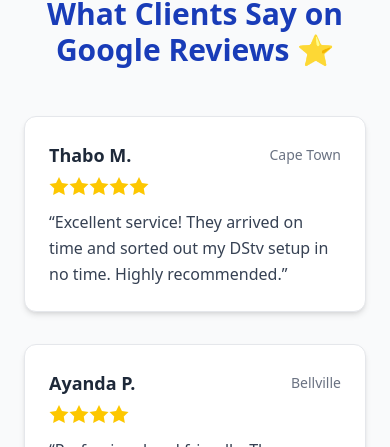
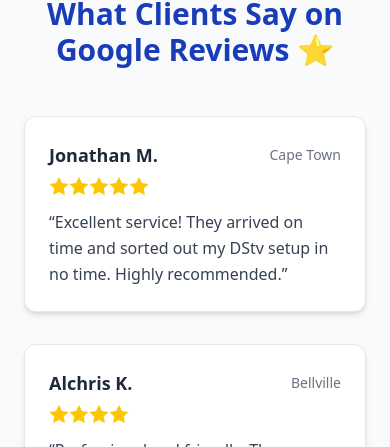
Before and after one commit to Gradi03/Neo-Tech, a Next.js app in the folder Neo tech/frontend/: page / in a window 390 px wide. Shown: the part 4653-5100 px from the top of the page. Built offline with nearby package versions, Linux system fonts and the light colour scheme.

Commit message:
changed phone number

```diff
--- a/Neo tech/frontend/src/components/Navbar.js
+++ b/Neo tech/frontend/src/components/Navbar.js
@@ -48,7 +48,7 @@ export default function Navbar() {
             </Link>
           ))}
           <a
-            href="tel:+27123456789"
+            href="tel:+27721598813"
             className="bg-yellow-400 text-blue-800 px-5 py-2 rounded hover:bg-yellow-300 transition text-base font-semibold shadow-md"
           >
             Book Now
--- a/Neo tech/frontend/src/components/Testimonials.js
+++ b/Neo tech/frontend/src/components/Testimonials.js
@@ -9,13 +9,13 @@ const reviewVariants = {
 
 const reviews = [
   {
-    name: "Thabo M.",
+    name: "Jonathan M.",
     location: "Cape Town",
     stars: 5,
     text: "Excellent service! They arrived on time and sorted out my DStv setup in no time. Highly recommended.",
   },
   {
-    name: "Ayanda P.",
+    name: "Alchris K.",
     location: "Bellville",
     stars: 4,
     text: "Professional and friendly. They even explained how everything works after the install.",
--- a/Neo tech/frontend/src/pages/index.js
+++ b/Neo tech/frontend/src/pages/index.js
@@ -152,7 +152,7 @@ export default function Home() {
 
           {/* Call to Action */}
           <a
-            href="tel:+27123456789"
+            href="tel:+27721598813"
             className="inline-block bg-yellow-400 text-black font-bold px-8 py-4 rounded-xl hover:bg-yellow-300 transition"
           >
             Get Your Free Quote
```
